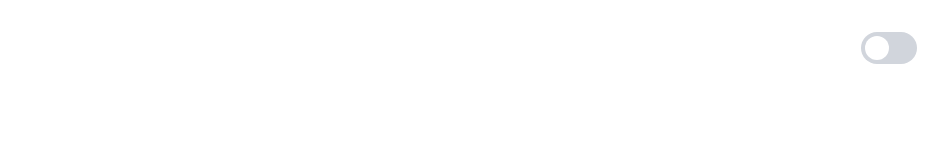
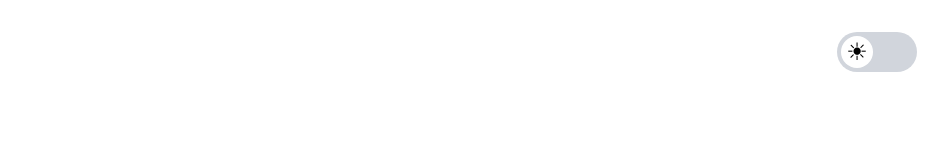
Before and after one commit to de-upayan/wordle-ai, a React app in the folder frontend/: page / in a window 1280 px wide. Shown: the top 160 px of the page, without its empty margins (331-1279 px from the left). Built offline with nearby package versions, Linux system fonts and the light colour scheme; the HTML template or start-up script is replaced by a standard one.

Commit message:
Stylize dark mode toggle with emoji transitions and improved visuals

```diff
--- a/frontend/src/App.tsx
+++ b/frontend/src/App.tsx
@@ -123,20 +123,36 @@ function App() {
       <div className="absolute top-8 right-8">
         <button
           onClick={() => setIsDarkMode(!isDarkMode)}
-          className={`relative inline-flex h-8 w-14 items-center
+          className={`relative inline-flex h-10 w-20 items-center
             rounded-full transition-colors duration-300 ${
               isDarkMode
-                ? 'bg-blue-600'
+                ? 'bg-gray-700'
                 : 'bg-gray-300'
             }`}
+          title={isDarkMode ? 'Switch to light mode' : 'Switch to dark mode'}
         >
           <span
-            className={`inline-block h-6 w-6 transform
-              rounded-full bg-white transition-transform
-              duration-300 ${
-                isDarkMode ? 'translate-x-7' : 'translate-x-1'
+            className={`absolute inline-flex h-8 w-8 items-center
+              justify-center transform rounded-full bg-white
+              transition-all duration-300 text-2xl text-black ${
+                isDarkMode ? 'translate-x-11' : 'translate-x-1'
               }`}
-          />
+          >
+            <span
+              className={`transition-opacity duration-300 ${
+                isDarkMode ? 'opacity-0' : 'opacity-100'
+              }`}
+            >
+              ☀︎
+            </span>
+            <span
+              className={`absolute transition-opacity duration-300 ${
+                isDarkMode ? 'opacity-100' : 'opacity-0'
+              }`}
+            >
+              ⏾
+            </span>
+          </span>
         </button>
       </div>
 
```
